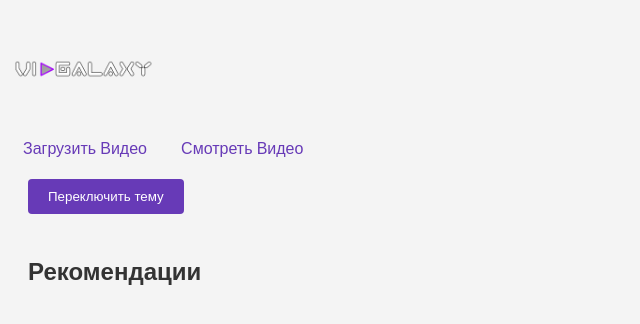
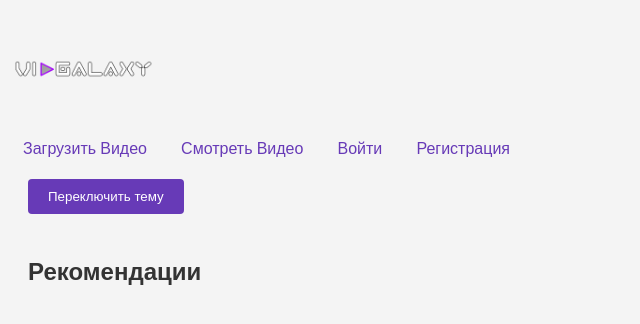
Before and after one commit to ANT920/VidGalaxy, a Flask app: page / in a window 1280 px wide. Shown: the top 324 px of the page, without its empty margins (0-640 px from the left). Run offline with Flask 3, Linux system fonts and the light colour scheme; data that the repository does not hold is empty.

Commit message:
Update index.html

```diff
--- a/templates/index.html
+++ b/templates/index.html
@@ -60,6 +60,8 @@
     <nav>
         <a href="/upload">Загрузить Видео</a>
         <a href="/videos">Смотреть Видео</a>
+        <a href="/login">Войти</a>
+        <a href="/register">Регистрация</a>
     </nav>
     <button class="theme-switcher" onclick="toggleTheme()">Переключить тему</button>
     <div class="recommendations">
```
